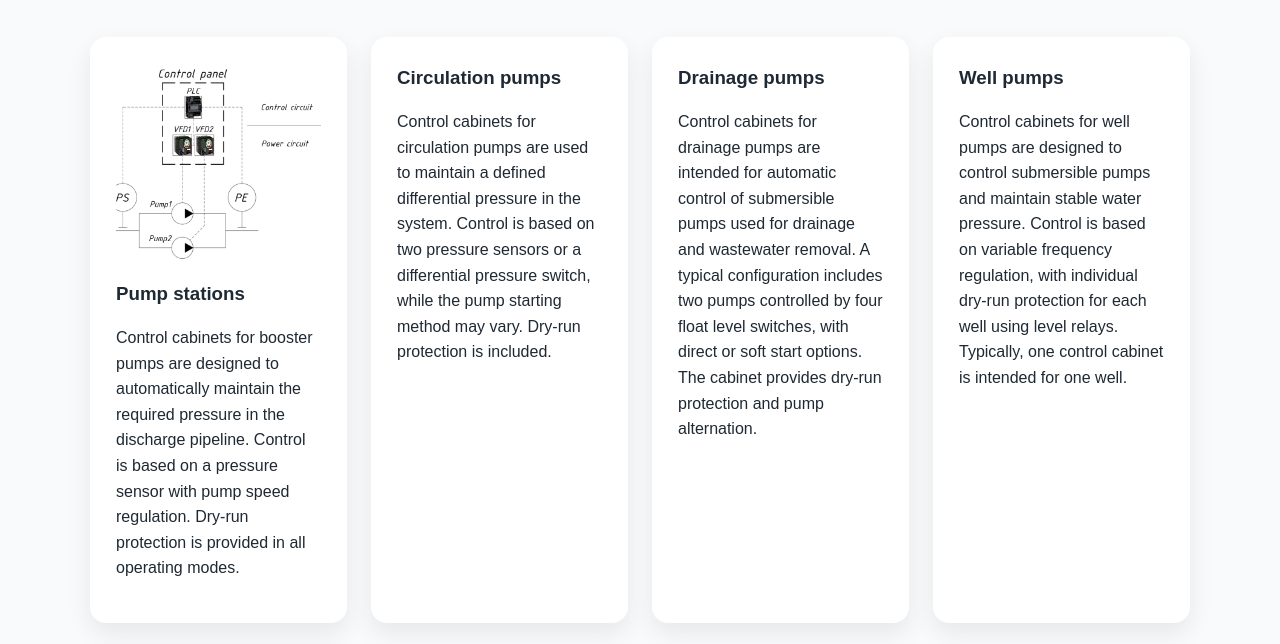
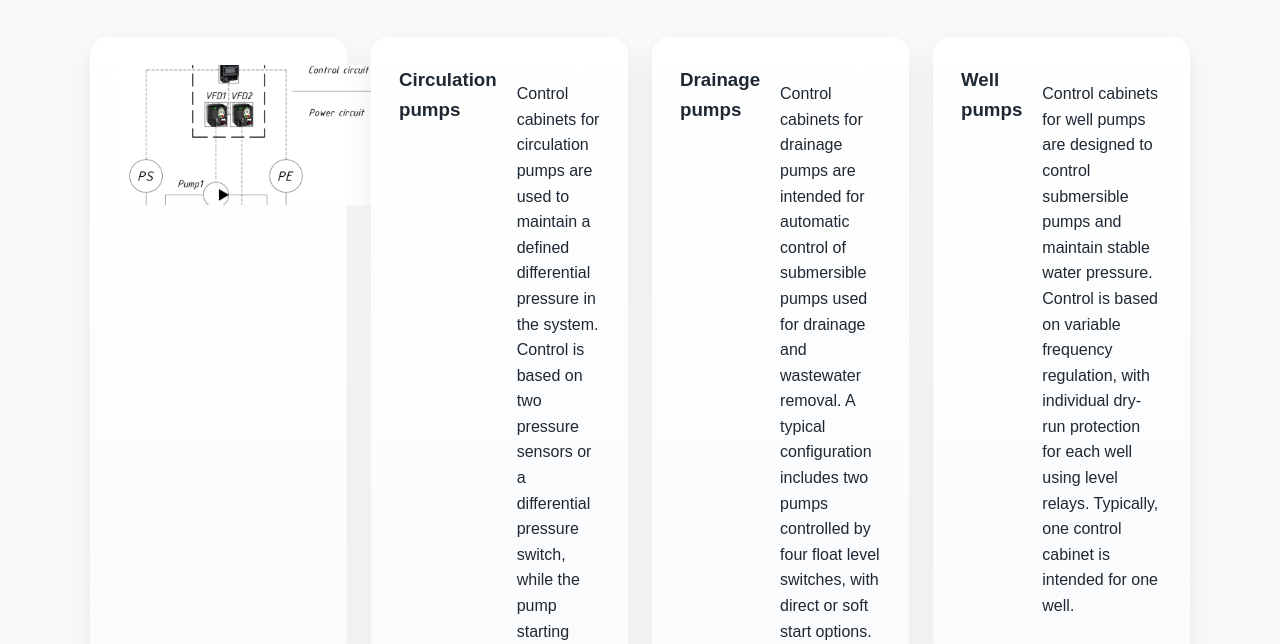
Before and after one commit to elizavetago/macadamia-site, a plain HTML site: page index.html in a window 1280 px wide. Shown: the part 650-1294 px from the top of the page. Drawn offline with Linux system fonts and the light colour scheme.

Commit message:
feat: horizontal arrangement cards
Добавила стиль для горизонтального расположения карточек с изображением
Убрала лишний блок .card{}

```diff
--- a/index.html
+++ b/index.html
@@ -70,7 +70,11 @@
       gap: 24px;
     }
     .card {
-      position: relative;
+      display: flex;
+      flex-direction: row;
+      gap: 20px;
+      align-items: flex-start;
+      /*position: relative;*/
       background: linear-gradient(180deg, #ffffff, #f8fafc);
       padding: 28px;
       border-radius: 18px;
@@ -78,6 +82,7 @@
       transform: translateY(30px);
       opacity: 0;
       transition: transform 0.4s ease, box-shadow 0.4s ease;
+      min-height: 180px; /* Фиксированная высота карточки */
     }
     .card::after {
       content: "";
@@ -90,16 +95,6 @@
     }
     .card:hover::after {
       opacity: 1;
-    }
-
-    .card {
-      background: #ffffff;
-      padding: 26px;
-      border-radius: 16px;
-      box-shadow: 0 10px 25px rgba(0,0,0,0.08);
-      transform: translateY(20px);
-      opacity: 0;
-      transition: transform 0.4s ease, box-shadow 0.4s ease;
     }
     .card.visible {
       transform: translateY(0);
@@ -114,14 +109,19 @@
       margin-top: 0;
       margin-bottom: 10px;
     }
+    .card-content {
+      flex: 1; /* Текст занимает остальное место */
+      min-width: 0; /* Для обрезки длинного текста */
+    }
     .card-img {
-      width: 100%;
-      height: 200px; /* Фиксированная высота */
+      width: 140%;
+      height: 140px; /* Фиксированная высота */
       object-fit: cover; /* Заполняет без искажений */
       /*object-position: center;*/
       display: block;
       border-radius: 12px; /* Если нужно скруглить углы */
-      margin-bottom: 16px; /* Отступ до текста */
+      /*margin-bottom: 16px; /* Отступ до текста */
+      flex-shrink: 0; /* Изображение не сжимается */
     }
     .contact {
       text-align: center;
```
